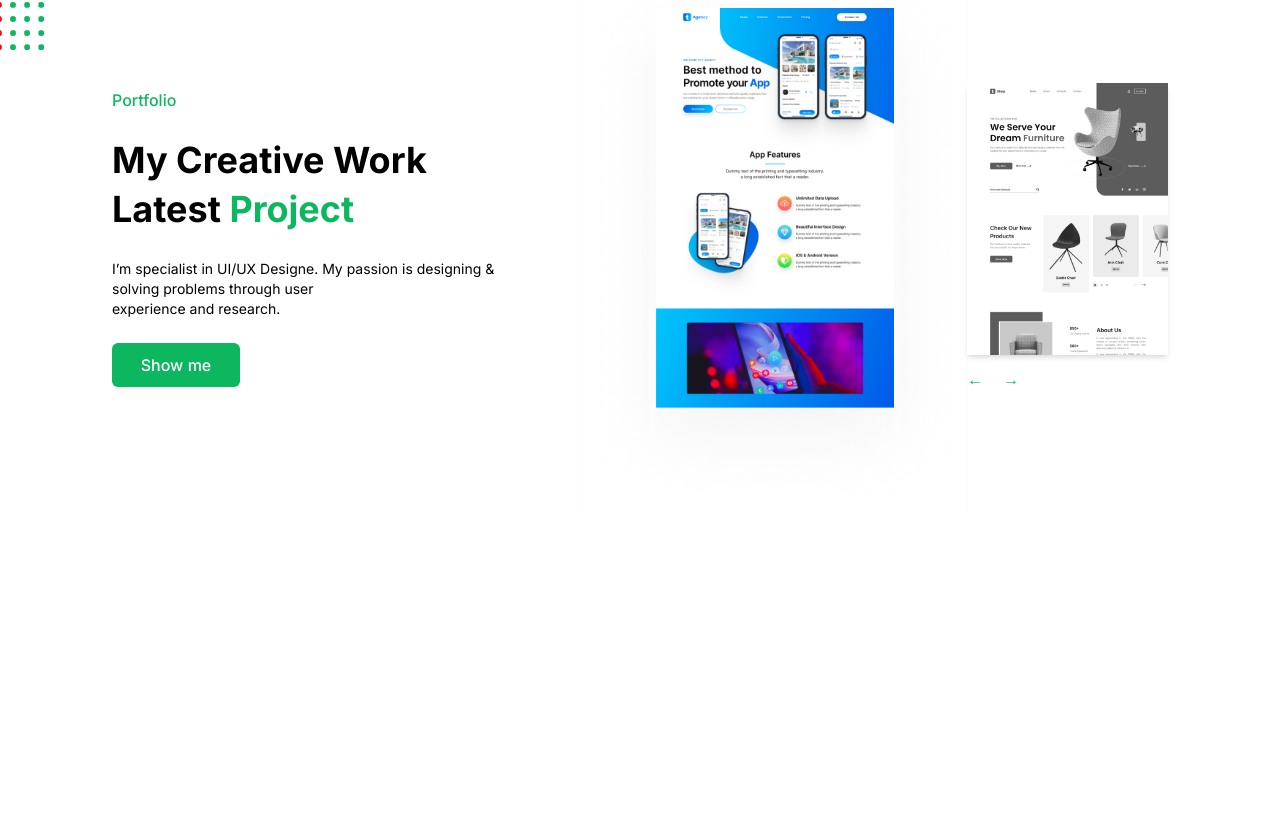
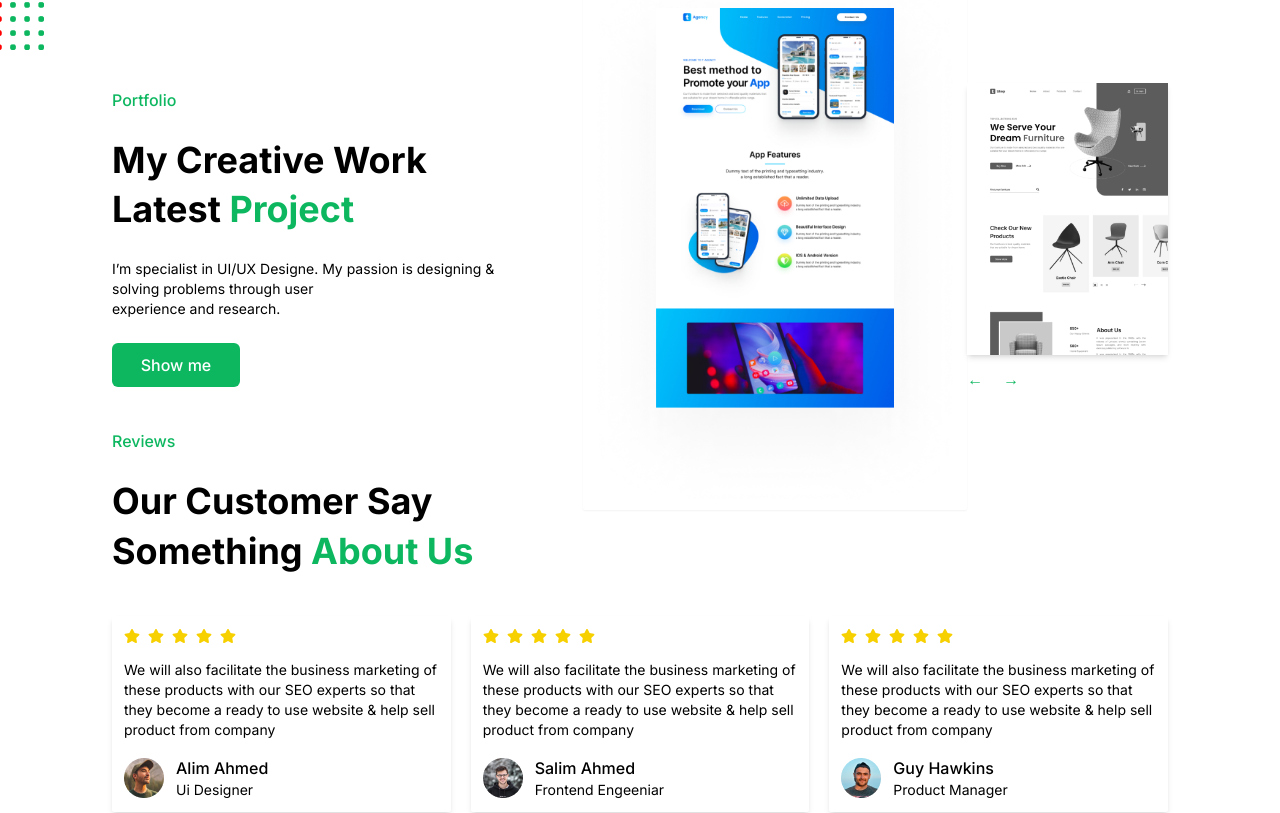
Before and after one commit to itznur07/m-design-portfolio, a React (Create React App) app: page / in a window 1280 px wide. Shown: the part 1495-2308 px from the top of the page. Before the commit the page ends 2005 px from the top, so only its background shows below. Built offline with nearby package versions, Linux system fonts and the light colour scheme.

Commit message:
Reviews component

```diff
--- /dev/null
+++ b/src/Components/Reviews.js
@@ -0,0 +1,71 @@
+import React from "react";
+
+// import icons & img
+import { FaStar } from "react-icons/fa";
+import p1 from "../assets/img/men1.png";
+import p2 from "../assets/img/men2.png";
+import p3 from "../assets/img/men3.png";
+
+const Reviews = () => {
+  return (
+    <>
+      <div className='flex flex-col gap-10 h-96'>
+        <div className='flex flex-col gap-6'>
+          <p className='text-md text-[#0db760] font-medium'>Reviews</p>
+          <p className='text-4xl font-bold leading-snug'>
+            Our Customer Say
+            <br />
+            Something <span className='text-[#0db760]'>About Us</span>
+          </p>
+        </div>
+        <div className='flex items-center justify-between gap-5'>
+          <ReviewCard
+            star={<FaStar />}
+            about={`We will also facilitate the business marketing of these products with our SEO experts so that they become a ready to use website & help sell product from company`}
+            img={p1}
+            pname='Alim Ahmed'
+            jobtitle='Ui Designer'
+          />
+          <ReviewCard
+            star={<FaStar />}
+            about={`We will also facilitate the business marketing of these products with our SEO experts so that they become a ready to use website & help sell product from company`}
+            img={p2}
+            pname='Salim Ahmed'
+            jobtitle='Frontend Engeeniar'
+          />
+          <ReviewCard
+            star={<FaStar />}
+            about={`We will also facilitate the business marketing of these products with our SEO experts so that they become a ready to use website & help sell product from company`}
+            img={p3}
+            pname='Guy Hawkins'
+            jobtitle='Product Manager'
+          />
+        </div>
+      </div>
+    </>
+  );
+};
+
+const ReviewCard = ({ star, about, img, pname, jobtitle }) => {
+  return (
+    <div className='flex flex-col gap-4 max-w-md shadow-md rounded-sm px-3 py-3'>
+      <div className='flex items-center gap-2 text-md text-[#F7D000]'>
+        <i>{star}</i>
+        <i>{star}</i>
+        <i>{star}</i>
+        <i>{star}</i>
+        <i>{star}</i>
+      </div>
+      <p className='text-sm'>{about}</p>
+      <div className='flex items-center gap-3'>
+        <img src={img} alt='p-img' />
+        <p className='flex flex-col'>
+          <span className='text-md font-medium'>{pname}</span>{" "}
+          <span className='text-sm text-medium'>{jobtitle}</span>
+        </p>
+      </div>
+    </div>
+  );
+};
+
+export default Reviews;
--- a/src/Pages/Home.js
+++ b/src/Pages/Home.js
@@ -2,6 +2,7 @@ import React from "react";
 import Banner from "../Components/Banner";
 import Navbar from "../Components/Navbar";
 import Portfolio from "../Components/Portfolio";
+import Reviews from "../Components/Reviews";
 import Rewards from "../Components/Rewards";
 import Skills from "../Components/Skills";
 
@@ -13,6 +14,7 @@ const Home = () => {
       <Rewards />
       <Skills />
       <Portfolio />
+      <Reviews />
     </>
   );
 };
```
